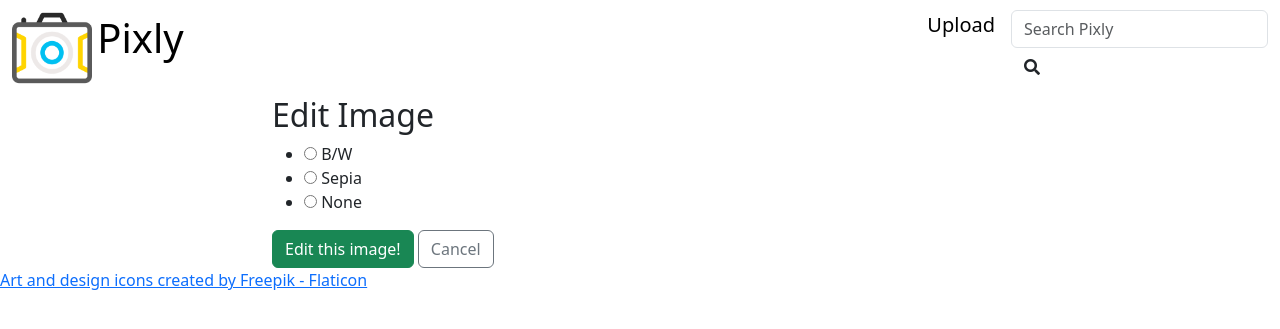
After one commit to bossamboi/pixly, a Flask app: template templates/edit.html in a window 1280 px wide. The commit adds this page. Shown: the top 329 px of the page. Run offline with Flask 2, Linux system fonts and the light colour scheme; the template is opened without the code that fills it: values that come from a table or form of the project are taken from there, others are empty; some libraries are stand-ins or nearby versions.

Commit message:
implement basic image editing form

```diff
--- a/app.py
+++ b/app.py
@@ -1,9 +1,11 @@
 from flask import Flask, flash, request, redirect, url_for, render_template
 from models import Image, db, connect_db
 import os
-from dotenv import load_dotenv;
+from dotenv import load_dotenv
 from werkzeug.utils import secure_filename
-from helpers import extract_exif
+from helpers import extract_exif, s3
+from datetime import datetime
+from forms import EditImageForm
 
 load_dotenv()
 
@@ -44,29 +46,72 @@ def show_images():
 
 @app.get('/upload')
 def upload_form():
-    return render_template('upload.html');
+    return render_template('upload.html')
 
 @app.route('/upload', methods=['POST'])
 def upload_image():
-	if 'file' not in request.files:
-		flash('No file found')
-		return redirect(request.url)
-	file = request.files['file']
-	if file.filename == '':
-		flash('No image selected for uploading')
-		return redirect(request.url)
-	if file and allowed_file(file.filename):
-		filename = secure_filename(file.filename)
-		file.save(os.path.join(app.config['UPLOAD_FOLDER'], filename))
-        # exif = extract_exif("static/uploads/test.jpg")
-        # print("HELLO")
-		print('upload_image filename: ' + filename)
-		flash('Image successfully uploaded and displayed below')
-		return render_template('upload.html', filename=filename)
-	else:
-		flash('Allowed image types are -> jpg, jpeg')
-		return redirect(request.url)
+    """Route checks for valid image file. If valid, uploads file to aws and writes metadeta to DB"""
+    if 'file' not in request.files:
+        flash('No file found')
+        return redirect(request.url)
 
+    file = request.files['file']
+
+    if file.filename == '':
+        flash('No image selected for uploading')
+        return redirect(request.url)
+
+    if file and allowed_file(file.filename):
+        filename = secure_filename(file.filename)
+        file.save(os.path.join(app.config['UPLOAD_FOLDER'], filename))
+
+        filepath = f"{app.config['UPLOAD_FOLDER']}/{filename}"
+
+        exif = extract_exif(filepath)
+        if "Model" not in exif:
+            exif["Model"] = None
+
+        # store image in aws
+        aws_filename = str(datetime.now()) + ".jpg"
+        s3.upload_file(filepath, "pixlyrithm25", aws_filename, ExtraArgs = {"ACL": "public-read"})
+
+        # create new image instance with desired exif data and aws url
+        image = Image(exif_height = exif["Image Height"],
+                        exif_width = exif["Image Width"],
+                        exif_camera_model = exif["Model"],
+                        url = f"https://pixlyrithm25.s3.amazonaws.com/{aws_filename}")
+
+        db.session.add(image)
+        db.session.commit()
+
+        # TODO: delete temp file from uploads folder
+
+        flash('Image successfully uploaded and displayed below')
+        return redirect("/home")
+        # return render_template('upload.html', filename=filename)
+
+    else:
+        flash('Allowed image types are -> jpg, jpeg')
+        return redirect(request.url)
+
+@app.route('/<int:id>/edit', methods=['GET', "POST"])
+def show_edit_page(id):
+    image = Image.query.get_or_404(id)
+    form = EditImageForm()
+
+    if form.validate_on_submit():
+        # do something with image
+        # redirect
+        return redirect("/home")
+
+
+    # show image on one side
+    # show wtform on the other side with edit options
+
+    return render_template('edit.html', image=image, form=form)
+
+
+# this will go???
 @app.route('/display/<filename>')
 def display_image(filename):
 	#print('display_image filename: ' + filename)
--- a/extract_exif_test.py
+++ b/extract_exif_test.py
@@ -2,7 +2,7 @@ from PIL import Image
 from PIL.ExifTags import TAGS
 
 # path to the image or video
-imagename = "images/bg.jpg"
+imagename = "images/nish.jpg"
 
 # read the image data using PIL
 image = Image.open(imagename)
@@ -19,7 +19,7 @@ info_dict = {
 }
 
 for label,value in info_dict.items():
-    print(f"{label:25}: {value}")
+    print(f"{label}: {value}")
 
 # extract EXIF data
 exifdata = image.getexif()
@@ -31,4 +31,4 @@ for tag_id in exifdata:
     # decode bytes
     if isinstance(data, bytes):
         data = data.decode()
-    print(f"{tag:25}: {data}")
+    print(f"{tag}: {data}")
--- /dev/null
+++ b/forms.py
@@ -0,0 +1,16 @@
+from flask_wtf import FlaskForm
+from wtforms import StringField, PasswordField, TextAreaField, EmailField, RadioField
+from wtforms.validators import DataRequired, Email, Length
+
+class EditImageForm(FlaskForm):
+    """Form for editing an image."""
+
+    filter = RadioField(validators=[DataRequired()], choices=["B/W", "Sepia", "None"])
+
+    # username = StringField('Username', validators=[DataRequired()])
+    # email = EmailField('E-mail', validators=[DataRequired(), Email()])
+    # image_url = StringField('Profile Img URL (opt.)')
+    # header_image_url = StringField('Background Img URL (opt.)')
+    # bio = TextAreaField('Bio', validators=[DataRequired()])
+    # password = PasswordField('Current Password', validators=[DataRequired(),
+    #                                                             Length(min=6)])
--- a/helpers.py
+++ b/helpers.py
@@ -1,6 +1,6 @@
-import os;
-from dotenv import load_dotenv;
-import boto3;
+import os
+from dotenv import load_dotenv
+import boto3
 from PIL import Image
 from PIL.ExifTags import TAGS
 
--- a/requirements.txt
+++ b/requirements.txt
@@ -4,10 +4,12 @@ backcall==0.2.0
 boto3==1.22.10
 botocore==1.25.10
 click==8.1.3
+DateTime==4.4
 decorator==5.1.1
 executing==0.8.3
 Flask==2.1.2
 Flask-SQLAlchemy==2.5.1
+Flask-WTF==1.0.1
 greenlet==1.1.2
 importlib-metadata==4.11.3
 ipython==8.3.0
@@ -28,6 +30,7 @@ pure-eval==0.2.2
 Pygments==2.12.0
 python-dateutil==2.8.2
 python-dotenv==0.20.0
+pytz==2022.1
 s3transfer==0.5.2
 six==1.16.0
 SQLAlchemy==1.4.36
@@ -36,4 +39,6 @@ traitlets==5.2.0
 urllib3==1.26.9
 wcwidth==0.2.5
 Werkzeug==2.1.2
+WTForms==3.0.1
 zipp==3.8.0
+zope.interface==5.4.0
--- a/script.py
+++ b/s3_upload.py
@@ -1,6 +1,6 @@
-import os;
-from dotenv import load_dotenv;
-import boto3;
+import os
+from dotenv import load_dotenv
+import boto3
 
 load_dotenv()
 
--- /dev/null
+++ b/static/stylesheets/style.css
@@ -0,0 +1,4 @@
+.images-container img {
+  height: 300px;
+  margin: 10px;
+}
--- a/templates/base.html
+++ b/templates/base.html
@@ -22,13 +22,18 @@
 
             <div class="navbar-header">
                 <a href="/home" class="navbar-brand">
-                    <img src="" alt="logo">
-                    <span>Pixly</span>
+                    <img src="static/logo.png" alt="logo" style="height: 80px">
+                    <span style="font-size: 40px">Pixly</span>
                 </a>
+
             </div>
 
             <ul class="nav navbar-nav navbar-right">
-
+                <li>
+                    <a href="/upload" class="navbar-brand">
+                        Upload
+                    </a>
+                </li>
                 {% block searchbox %}
                 <li>
                     <form class="navbar-form navbar-right" action="/home">
@@ -55,6 +60,8 @@
         {% endblock %}
 
     </div>
+    <footer><a href="https://www.flaticon.com/free-icons/art-and-design" title="art and design icons">Art and design
+            icons created by Freepik - Flaticon</a></footer>
 </body>
 
 </html>
--- /dev/null
+++ b/templates/edit.html
@@ -0,0 +1,33 @@
+{% extends 'base.html' %}
+
+{% block content %}
+<div class="row justify-content-md-center">
+    <div class="col-md-4">
+        <h2>Edit Image</h2>
+        <form method="POST" id="image_edit_form">
+            {{ form.hidden_tag() }}
+
+            {% for field in form if field.widget.input_type != 'hidden' %}
+            {% for error in field.errors %}
+            <span class="text-danger">{{ error }}</span>
+            {% endfor %}
+            {{ field }}
+            {% endfor %}
+
+            <span class="text-danger">
+                {{ error }}
+            </span>
+
+
+            <div class="edit-btn-area">
+                <button class="btn btn-success">Edit this image!</button>
+                <a href="/home" class="btn btn-outline-secondary">Cancel</a>
+            </div>
+        </form>
+    </div>
+    <div class="col-md-4">
+        <img src="{{image.url}}" style="height: 300px">
+    </div>
+</div>
+
+{% endblock %}
--- a/templates/home.html
+++ b/templates/home.html
@@ -1,10 +1,10 @@
 {% extends 'base.html' %}
 
 {% block content %}
-<div>
+<div class="images-container">
     <h1>Images</h1>
     {% for image in images %}
-    <img src="{{image.url}}">
+    <a href="/{{image.id}}/edit"><img src="{{image.url}}"></a>
 
     {% endfor %}
 </div>
--- a/test.py
+++ b/test.py
@@ -1,4 +1,4 @@
-from script import s3;
+from s3_upload import s3;
 
 """Upload bg.png file as bg4.png to AWS S3 bucket"""
-s3.upload_file("./bg.png", "pixlyrithm25", "bg4.png");
+s3.upload_file("./bg.png", "pixlyrithm25", "bg4.png")
```
Also changed, not shown: static/logo.png (added), static/uploads/eric.jpg (added), static/uploads/lucas-andrade-shxq8H-Y9-Q-unsplash.jpg (added), static/uploads/pexels-evg-kowalievska-1170986.jpg (added).
